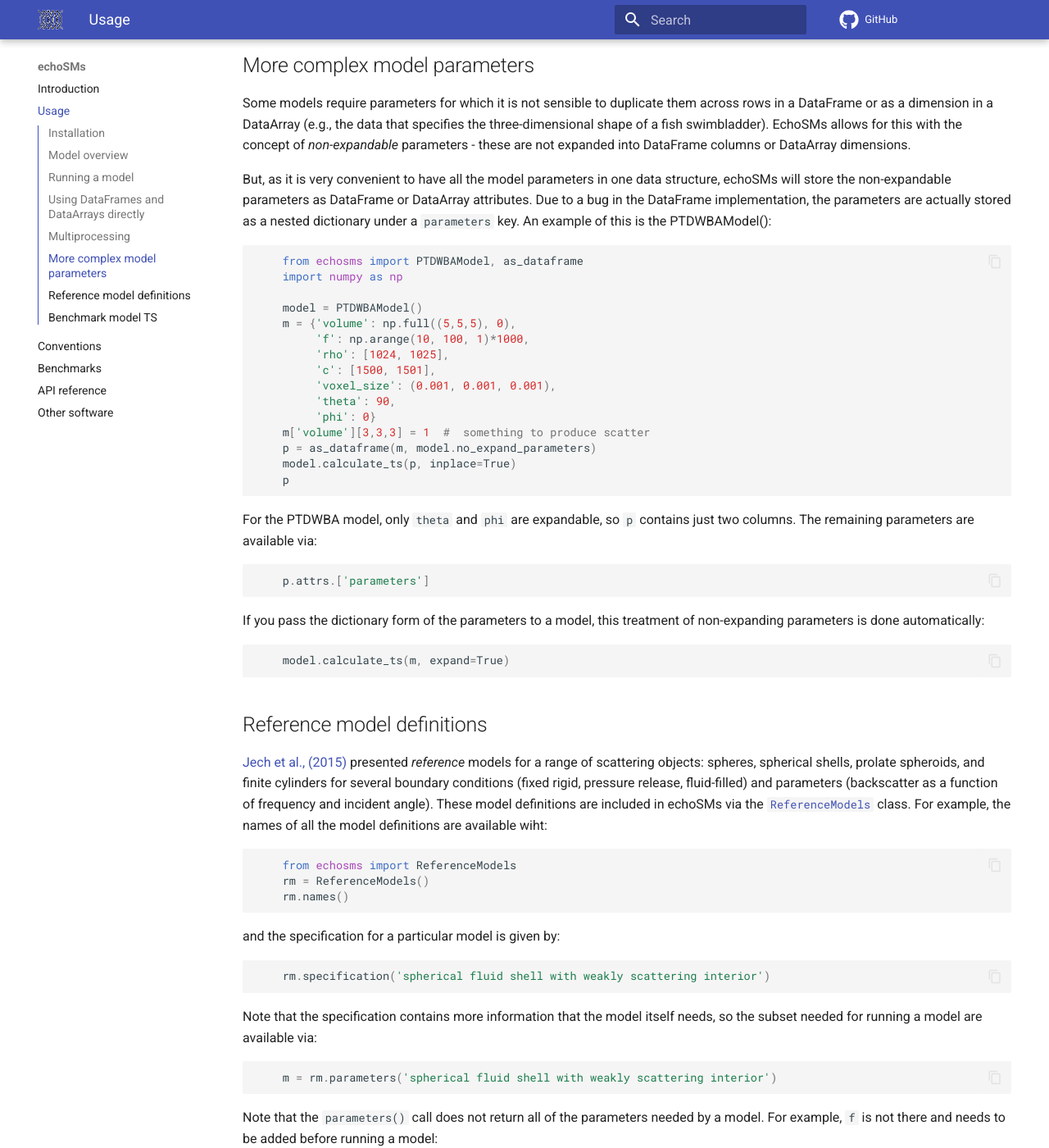
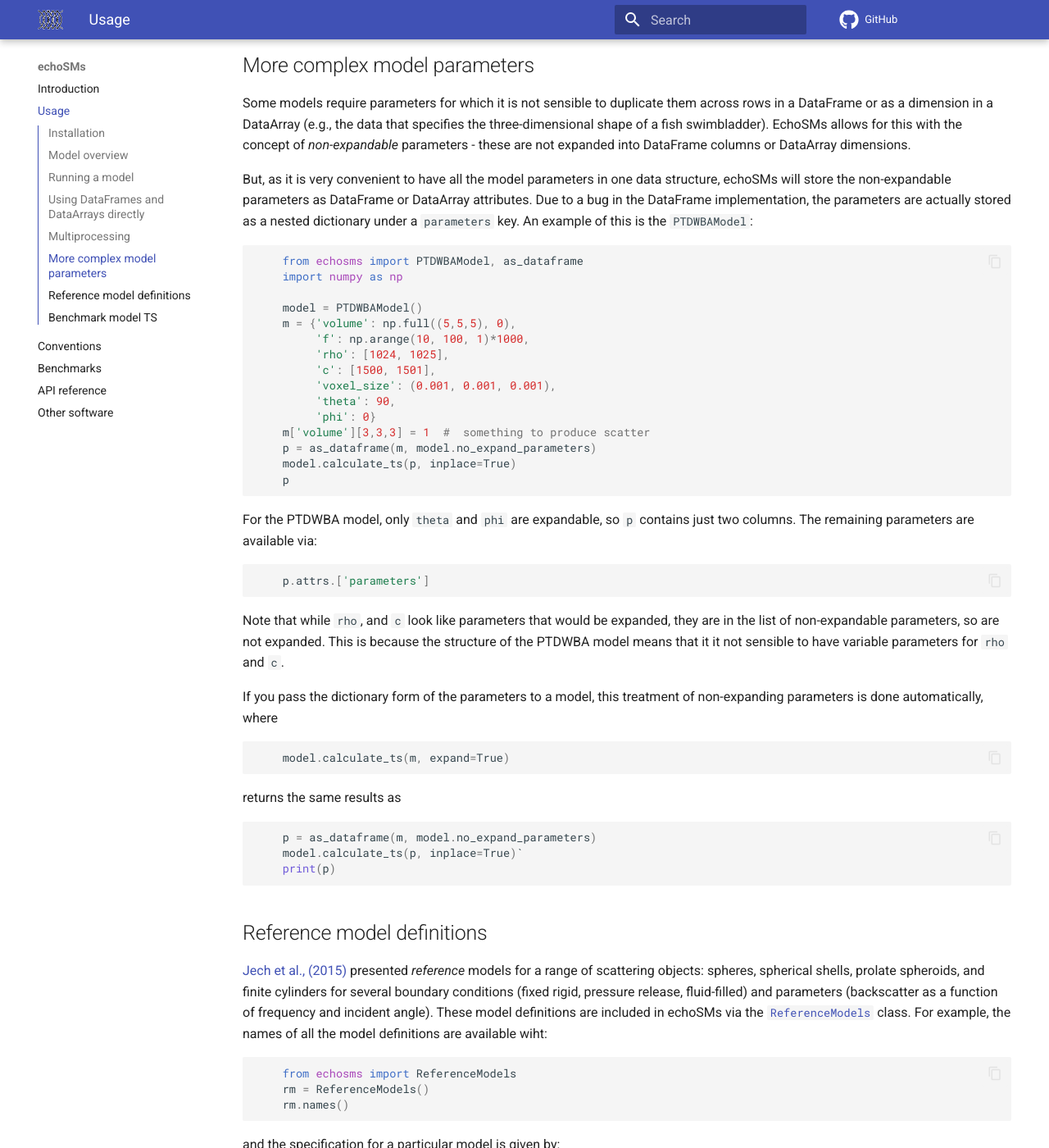
Before and after one commit to ices-tools-dev/echoSMs, an MkDocs documentation site: the page built from docs/usage.md, in a window 1280 px wide and 1400 px high, scrolled down 3419 px. Shown: the whole window at 82% size. Built offline with MkDocs 1.6.1 and Material for MkDocs 9.7.7, drawn with Linux system fonts in a browser that asks for light colours; comment, search, counter and statistics services are not loaded.

Commit message:
fix typos and polish

````diff
--- a/docs/usage.md
+++ b/docs/usage.md
@@ -77,7 +77,7 @@ This will return one TS value corresponding to the parameters given. If you want
 
 It is also fine to have multiple items with multiple values:
 
-```py hl_lines="3 6"
+```py hl_lines="3 4 6"
         p = {'medium_rho': 1026.8,
              'medium_c': 1477.4,
              'a': np.arange(0.01, 0.02, 0.001),
@@ -118,7 +118,7 @@ The `multiprocess = True` parameter in the call to `calculate_ts` will cause ech
 Some models require parameters for which it is not sensible to duplicate them across rows in a DataFrame or as a dimension in a DataArray (e.g., the data that specifies the three-dimensional shape of a fish swimbladder).
 EchoSMs allows for this with the concept of _non-expandable_ parameters - these are not expanded into DataFrame columns or DataArray dimensions.
 
-But, as it is very convenient to have all the model parameters in one data structure, echoSMs will store the non-expandable parameters as DataFrame or DataArray attributes. Due to a bug in the DataFrame implementation, the parameters are actually stored as a nested dictionary under a `parameters` key. An example of this is the PTDWBAModel():
+But, as it is very convenient to have all the model parameters in one data structure, echoSMs will store the non-expandable parameters as DataFrame or DataArray attributes. Due to a bug in the DataFrame implementation, the parameters are actually stored as a nested dictionary under a `parameters` key. An example of this is the `PTDWBAModel`:
 
 ```py
     from echosms import PTDWBAModel, as_dataframe
@@ -144,10 +144,20 @@ For the PTDWBA model, only `theta` and `phi` are expandable, so `p` contains jus
     p.attrs.['parameters']
 ```
 
-If you pass the dictionary form of the parameters to a model, this treatment of non-expanding parameters is done automatically:
+Note that while `rho`, and `c` look like parameters that would be expanded, they are in the list of non-expandable parameters, so are not expanded. This is because the structure of the PTDWBA model means that it it not sensible to have variable parameters for `rho` and `c`.
+
+If you pass the dictionary form of the parameters to a model, this treatment of non-expanding parameters is done automatically, where
 
 ```py
     model.calculate_ts(m, expand=True)
+```
+
+returns the same results as
+
+```py
+    p = as_dataframe(m, model.no_expand_parameters)
+    model.calculate_ts(p, inplace=True)`
+    print(p)
 ```
 
 ## Reference model definitions
````
